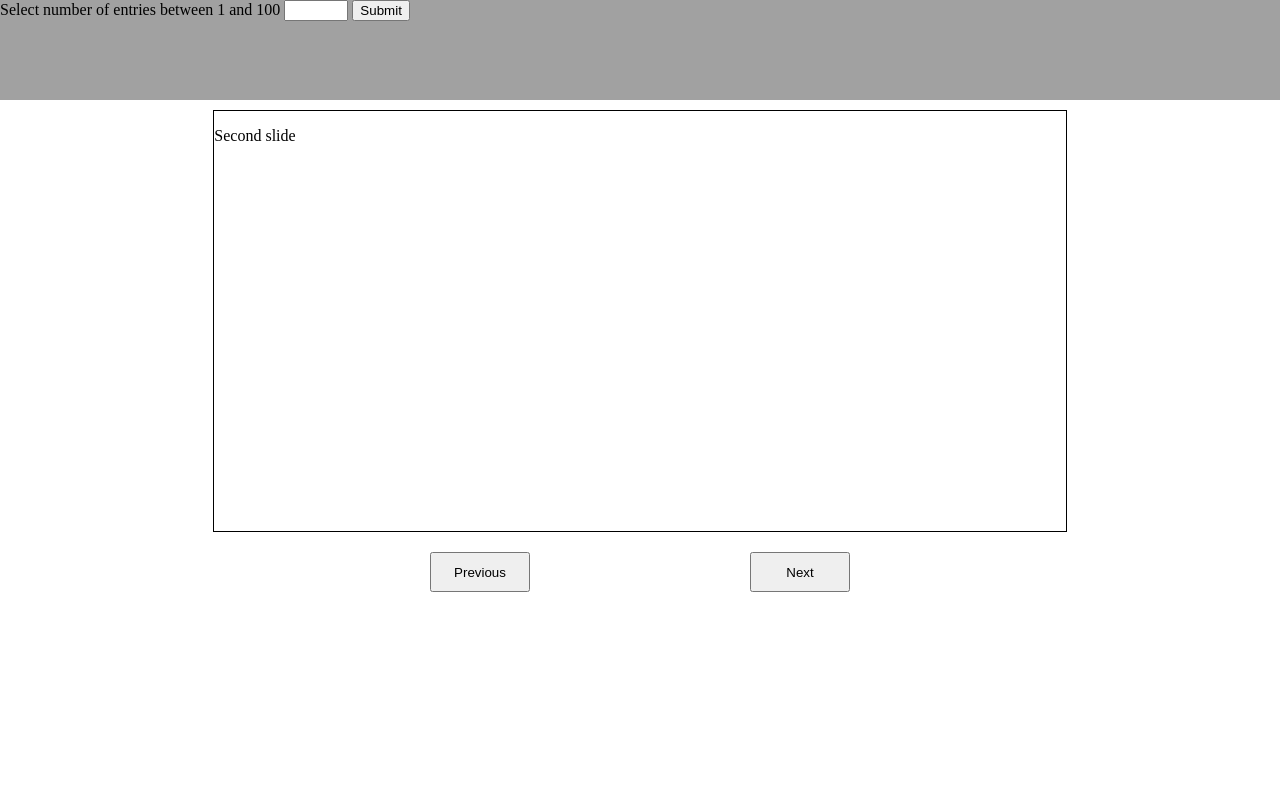
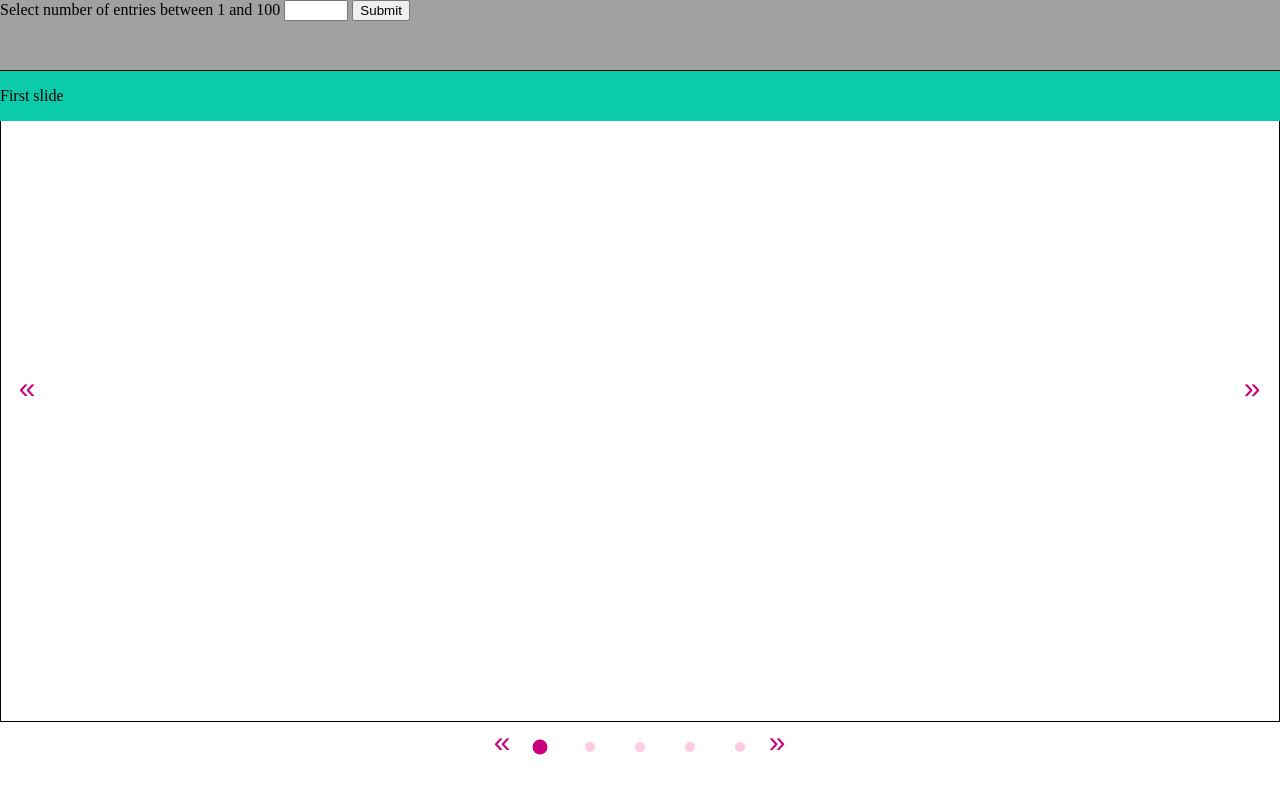
Before and after one commit to yuliapi/myGallery-layout, a website: page index.html in a window 1280 px wide. Drawn offline with nearby package versions, Linux system fonts and the light colour scheme; files that its build step writes are made by us from their sources.

Commit message:
Added carousel

```diff
--- a/index.html
+++ b/index.html
@@ -5,6 +5,7 @@
     <meta name="viewport" content="width=device-width, initial-scale=1">
     <link rel='stylesheet' type='text/css' href='css/styles.css'>
     <link rel="icon" href="images/logo.png">
+    <script src="https://ajax.googleapis.com/ajax/libs/jquery/3.2.1/jquery.min.js"></script>
 </head>
 
 <body>
@@ -15,23 +16,59 @@
         <button onclick="addContent()">Submit</button>
     </form>
 </header>
-<section class="content">
+<section>
+    <div class="content">
+        <div id="myCarousel" class="carousel">
             <div class="carousel-wrapper">
-        <div id="myCarousel">
-            <div class="carousel-slide slide">
+                <div class="carousel-body">
+
+                    <div class="carousel-slide slide active">
                         <p>First slide</p>
                     </div>
-            <div class="carousel-slide slide active">
+                    <div class="carousel-slide slide">
                         <p>Second slide</p>
                     </div>
                     <div class="carousel-slide slide">
                         <p>Third slide</p>
                     </div>
+                    <div class="carousel-slide slide">
+                        <p>Fourth slide</p>
+                    </div>
+                    <div class="carousel-slide slide">
+                        <p>Fifth slide</p>
+                    </div>
+                </div>
+                <div class="carousel-progress">
+                    <button class="slide-control control-prev" data-controls="myCarousel"
+                            data-target="previous"><span></span>
+                    </button>
+                    <ul>
+
+                        <li class="progress-bullet active"><a href = "#" data-slide = "1"></a></li>
+                        <li class="progress-bullet"><a href = "#" data-slide = "2"></a></li>
+                        <li class="progress-bullet"><a href = "#" data-slide = "3"></a></li>
+                        <li class="progress-bullet"><a href = "#" data-slide = "4"></a></li>
+                        <li class="progress-bullet"><a href = "#" data-slide = "5"></a></li>
+
+                    </ul>
+                    <button class="slide-control control-next" data-controls="myCarousel"
+                            data-target="next"><span></span>
+                    </button>
+                </div>
+                <div class="carousel-controls">
+                    <button class="slide-control control-prev" id="btnPrevious" data-controls="myCarousel"
+                            data-target="previous"><span></span>
+                    </button>
+                    <button class="slide-control control-next" id="btnNext" data-controls="myCarousel"
+                            data-target="next"><span></span>
+                    </button>
                 </div>
 
             </div>
-    <button class="slide-control" id = "btnPrevious" onclick="changeSlide(this)" data-parent = "myCarousel" data-target="previous">Previous</button>
-    <button class="slide-control" id = "btnNext" onclick="changeSlide(this)" data-parent = "myCarousel" data-target="next">Next</button>
+
+        </div>
+    </div>
+
 
 </section>
 <script src="js/script.js"></script>
--- a/styles.scss
+++ b/styles.scss
@@ -1,7 +1,6 @@
 /*Screen size utils*/
 $break-small: 800px;
 $break-large: 1200px;
-
 
 /*Size base*/
 $base-margin: 10px; /***don't change this. Should be 10px! ***/
@@ -35,13 +34,13 @@ $cake-pink: #FFC9E2;
 /*Layout and positioning utils*/
 //$sm-vert-push-left: calc(0px - #{$horizontal-box-width} - #{$base-margin} * 2);
 //$sm-hor-push-right: calc(#{$horizontal-box-width} + #{$base-margin} *2);
-$sm-vert-push-left: calc(0px  - #{$horizontal-box-width} - #{$base-margin} * 2 - #{$border-width});
+$sm-vert-push-left: calc(0px - #{$horizontal-box-width} - #{$base-margin} * 2 - #{$border-width});
 $sm-hor-push-right: calc(#{$box-vert-width} + #{$base-margin} * 5 + #{$border-width});
 //$sm-hor-push-right: calc(#{$horizontal-box-width} + #{$base-margin} * 2);
-$lg-vert-push-left: calc(0px - #{$horizontal-box-width} - #{$base-margin} *2);
-$lg-vert-push-right: calc(#{$horizontal-box-width} + #{$base-margin} *2 );
-$lg-hor-push-right: calc(#{$box-vert-width} + #{$base-margin} *2);
-$lg-hor-push-left: calc(0px - #{$box-vert-width} - #{$base-margin} *2);
+$lg-vert-push-left: calc(0px - #{$horizontal-box-width} - #{$base-margin} * 2);
+$lg-vert-push-right: calc(#{$horizontal-box-width} + #{$base-margin} * 2);
+$lg-hor-push-right: calc(#{$box-vert-width} + #{$base-margin} * 2);
+$lg-hor-push-left: calc(0px - #{$box-vert-width} - #{$base-margin} * 2);
 @mixin sm-vert-push-left() {
   transform: translate($sm-vert-push-left, 0);
 }
@@ -92,6 +91,7 @@ $lg-hor-push-left: calc(0px - #{$box-vert-width} - #{$base-margin} *2);
     }
   }
 }
+
 @mixin adjust-content($media) {
   @if $media == small-screen {
     @media only screen and (max-width: $break-small) {
@@ -119,15 +119,15 @@ $lg-hor-push-left: calc(0px - #{$box-vert-width} - #{$base-margin} *2);
     max-height: 200px;
   }
 }
+
 @mixin adjust-transform {
   @include adjust-content(medium-screen) {
     transform: translate(calc(#{$base-margin} * 2.5 + #{$border-width} * 3), 0);
   }
 }
 
-
 /**/
-body, html {
+body, html, ul {
   padding: 0;
   margin: 0;
 }
@@ -137,7 +137,7 @@ h1, h2, h3, h4, h5, h6 {
 }
 
 header.grid {
-  height: 100px;
+  height: 70px;
   background-color: $header-background;
 }
 
@@ -167,7 +167,7 @@ header.grid {
   box-sizing: border-box;
   margin: $base-margin;
   background-color: white;
-  padding: 0 $padding-base*3 $padding-base  $padding-base*3;
+  padding: 0 $padding-base*3 $padding-base $padding-base*3;
   border: $gallery-item-border;
   display: grid;
   grid-template-areas: "head" "content";
@@ -200,6 +200,7 @@ header.grid {
 
   }
 }
+
 .item3, .item9, .item15 {
   @include adjust-transform()
 }
@@ -223,7 +224,7 @@ header.grid {
     @include sm-hor-push-right();
   }
 
-  .item1, .item2, .item7, .item8, .item13, .item14, .item5, .item6, .item11,.item12  {
+  .item1, .item2, .item7, .item8, .item13, .item14, .item5, .item6, .item11, .item12 {
     display: flex;
     justify-content: flex-end;
   }
@@ -323,7 +324,7 @@ header.grid {
     display: flex;
     justify-content: flex-end;
   }
-  .item4, .item8, .item10, .item14, .item5, .item6,.item12   {
+  .item4, .item8, .item10, .item14, .item5, .item6, .item12 {
     display: flex;
     justify-content: initial;
   }
@@ -359,6 +360,7 @@ header.grid {
     max-height: 230px;
   }
 }
+
 .entry-photo {
   box-sizing: border-box;
   padding: $padding-base 0 0 0;
@@ -373,7 +375,7 @@ header.grid {
   box-sizing: border-box;
   padding: ($padding-base*3) 0;
   position: relative;
-    @include overflow-rules-for-text();
+  @include overflow-rules-for-text();
 
   a {
     display: inline-block;
@@ -403,12 +405,14 @@ header.grid {
 
   @include one-line-header ()
 }
+
 .box-header.small {
   .title {
     font-size: 20px;
     display: initial;
   }
 }
+
 .vertical .box {
   grid-template-rows: $box-header-fixed-height auto;
   @include adjust-content(small-screen) {
@@ -452,38 +456,133 @@ header.grid {
 }
 
 /**********************************************IndexPage styling************************************/
-.content {
-  display: grid;
-  grid-template-columns: repeat(12, 1fr);
-  grid-template-rows: auto 80px;
+.carousel-wrapper {
+  position: relative;
 }
 
-.carousel-wrapper {
+.carousel-body {
   border: $base-border;
-  margin-top: $base-margin;
-  height: 420px;
-  grid-column: 3/span 8;
+  height: calc(100vh - 150px);
+}
+.slide {
+  position: fixed;
+  right: -100vw;
+  width: 100%;
+}
+
+.slide.active {
+  transition: all 1s ease-in-out;
+  right: 0;
+}
+
+.slide:first-child {
+  background: #0ACCAB;
+}
+
+.slide:last-child {
+  background: #00A3A3;
+}
+
+.slide:nth-child(2) {
+  background: #00AAEB;
+}
+
+.slide:nth-child(3) {
+  background: #AB90BB;
+}
+
+.slide:nth-child(4) {
+  background: #C8007D;
+}
+.carousel-progress {
+  overflow: hidden;
+  display: flex;
+  justify-content: center;
+  ul {
+    overflow: hidden;
+    display: inline-block;
+    float: left;
+  }
+  .slide-control {
+    margin-top: 0
+
+  }
+  .slide-control:first-child {
+       float: left;
+     }
+  .slide-control:last-child {
+    float: left;
+  }
+}
+
+.progress-bullet {
+  list-style-type: none;
+  float: left;
+   a {
+     display: inline-block;
+     margin: 20px;
+     height: 10px;
+     width: 10px;
+     border-radius: 50%;
+     background: $cake-pink;
+     transition: all 0.5s ease-in-out;
+   }
+
+}
+
+.progress-bullet.active a {
+  background: $deep-rose;
+  transform: scale(1.5, 1.5);
+}
+
+.carousel-controls {
+  position: absolute;
+  top: 0;
+  width: 100%;
+  height: calc(100% - 50px);
+  display: grid;
+  grid-template-areas: 'left right';
+  align-items: center;
+  justify-content: space-between;
+
+  .control-next {
+    grid-area: right;
+  }
+  .control-prev {
+    grid-area: left;
+  }
 }
 
 .slide-control {
   height: 40px;
-  width: 100px;
-  margin: auto;
-  grid-row: 2;
+  width: 40px;
+  margin-top: -20px;
+  border-radius: 50%;
+  border-color: transparent;
+  background: transparent;
+  color: $deep-rose;
+  font-size: 20px;
+  outline: none;
+}
+.slide-control span {
+  cursor: pointer;
+  display: inline-block;
+  transform: scale(1.5, 1.5);
+  transition: all 0.5s ease-in-out;
 }
 
-.slide-control:first-of-type {
-  grid-column: 5;
+.control-prev span:before {
+  margin-left: 10px;
+  content: '\00ab';
 }
+.control-next span:before{
+  margin-right: 10px;
+  content: '\00bb';
+}
+.control-prev span:hover  {
+  transform: scale(2.3, 2.3) translateX(-5px);
+}
+.control-next span:hover  {
 
-.slide-control:last-of-type {
-  grid-column: 8;
+  transform: scale(2.3, 2.3) translateX(5px);
 }
-
-.slide {
-  display: none;
-}
-
-.slide.active {
-  display: inherit;
-}
```
Also changed, not shown: gallery.html (+2 -0 lines), js/script.js (+82 -44 lines). Lines whose indentation alone changed are shown as unchanged.
